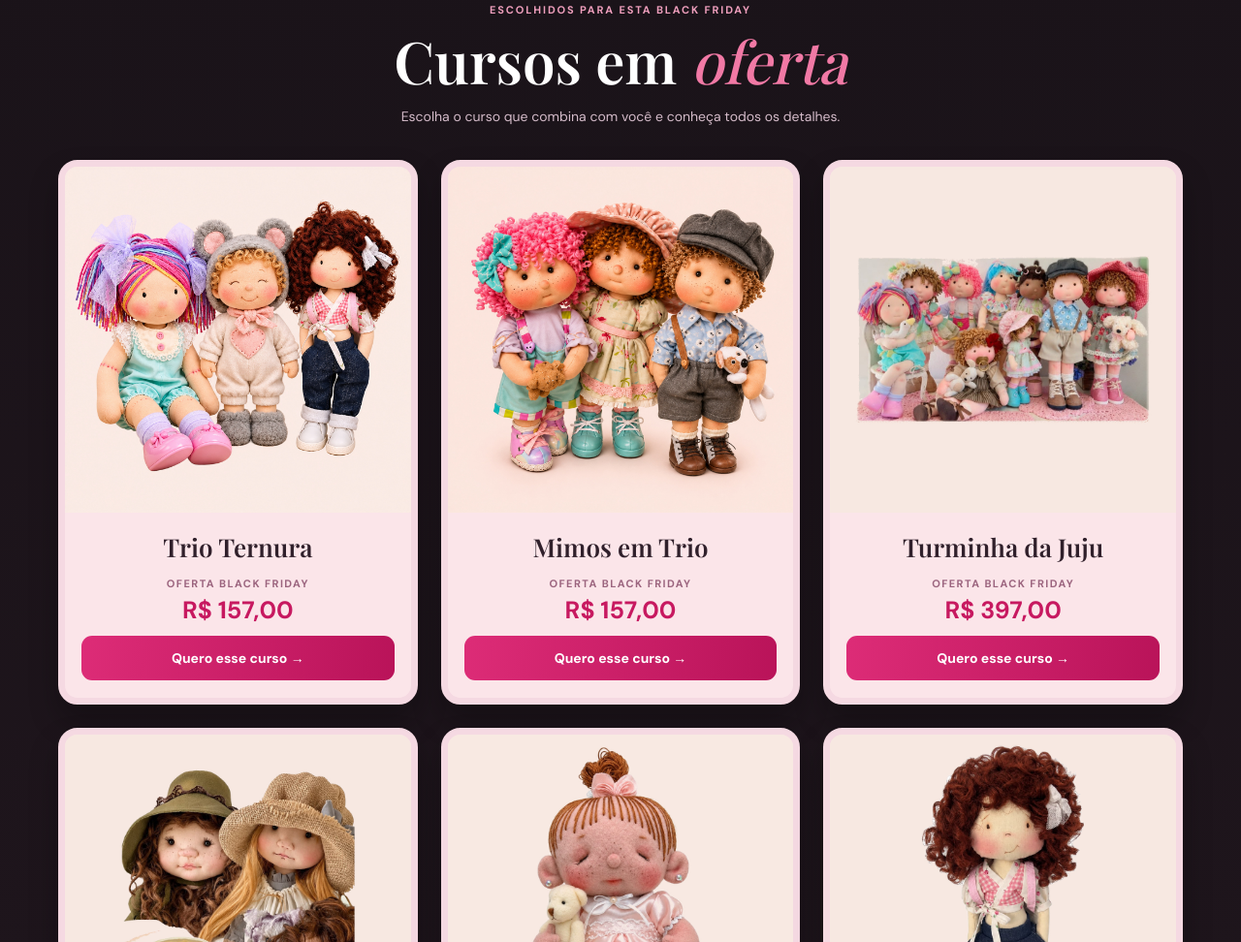
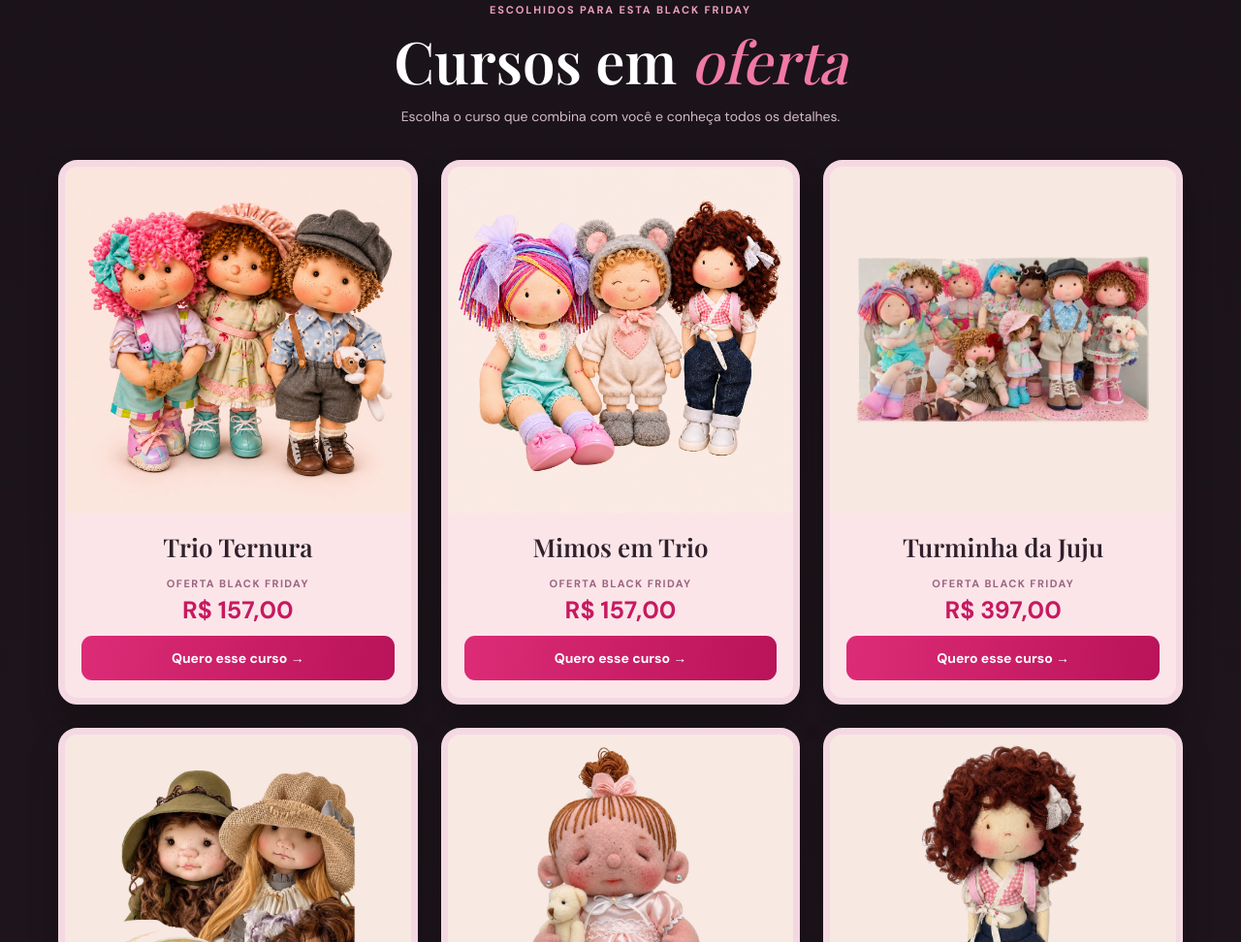
Before and after one commit to agulhaepano/atelie-agulha-e-pano-black-friday, a plain HTML site: page index.html in a window 1280 px wide. Shown: the part 906-1878 px from the top of the page at 97% size. Drawn offline with nearby package versions, Linux system fonts and the light colour scheme; a web font is replaced by a local one.

Commit message:
Add files via upload

```diff
--- a/cursos.js
+++ b/cursos.js
@@ -1,8 +1,8 @@
 // Lista de cursos e preços da Black Friday.
 // Fotos e links de checkout serão adicionados depois.
 window.CURSOS = [
-  {id:'trio-ternura', nome:'Trio Ternura', preco:157, foto:'assets/trio-ternura.jpg?v=20261117-fotos-finais', descricao:'Conheça o curso Trio Ternura do Ateliê Agulha e Pano.', checkout:''},
-  {id:'mimos-em-trio', nome:'Mimos em Trio', preco:157, foto:'assets/mimos-em-trio.jpg?v=20261117-fotos-finais', descricao:'Conheça o curso Mimos em Trio do Ateliê Agulha e Pano.', checkout:''},
+  {id:'trio-ternura', nome:'Trio Ternura', preco:157, foto:'assets/mimos-em-trio.jpg?v=20261117-fotos-finais', descricao:'Conheça o curso Trio Ternura do Ateliê Agulha e Pano.', checkout:''},
+  {id:'mimos-em-trio', nome:'Mimos em Trio', preco:157, foto:'assets/trio-ternura.jpg?v=20261117-fotos-finais', descricao:'Conheça o curso Mimos em Trio do Ateliê Agulha e Pano.', checkout:''},
   {id:'turminha-da-juju', nome:'Turminha da Juju', preco:397, foto:'assets/turminha-da-juju.jpg?v=20261117-fotos-revisadas', descricao:'Conheça o curso Turminha da Juju do Ateliê Agulha e Pano.', checkout:''},
   {id:'figurinha-sarah-kay', nome:'Figurinha Sarah Kay', preco:157, foto:'assets/figurinhas-sarah-kay.jpg?v=20261117-fotos-revisadas', descricao:'Conheça o curso Figurinha Sarah Kay do Ateliê Agulha e Pano.', checkout:''},
   {id:'bebe-cebolinha', nome:'Bebê Cebolinha', preco:73, foto:'assets/bebe-cebolinha.jpg?v=20261117-fotos-revisadas', descricao:'Conheça o curso Bebê Cebolinha do Ateliê Agulha e Pano.', checkout:''},
```
Also changed, not shown: mimos-em-trio.html (+1 -1 lines), trio-ternura.html (+1 -1 lines).
